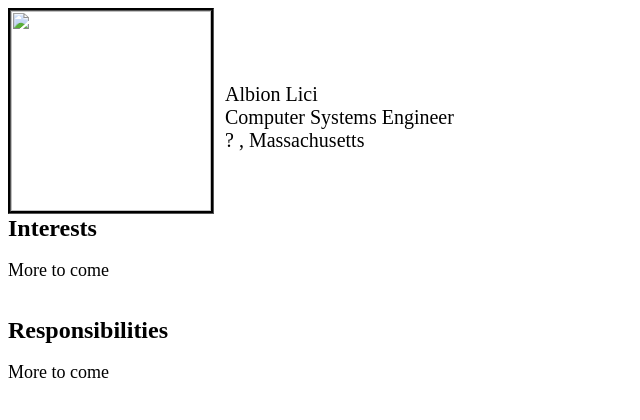
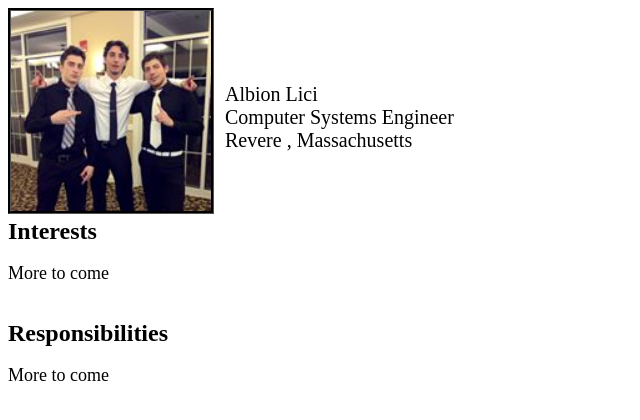
Before and after one commit to sethkielbasa/sdpSite, a plain HTML site: page subpages/team/albionLici.html in a window 1280 px wide. Shown: the whole page, without its empty margins (0-640 px from the left). Drawn offline with nearby package versions, Linux system fonts and the light colour scheme.

Commit message:
Adding Photos

```diff
--- a/subpages/team/albionLici.html
+++ b/subpages/team/albionLici.html
@@ -7,12 +7,12 @@
 </head>
 <body>
 
-	<img id="memberPhoto" src="img/albionLici.jpg" width="200" height="200"></img>
+	<img id="memberPhoto" src="img/albionLiciPhoto.jpg" width="200" height="200"></img>
 
 	<div id="infoBox">
 		<div id="name"> Albion Lici</div>
 		<div id="major"> Computer Systems Engineer </div>
-		<div id="hometown"> ? , Massachusetts </div>
+		<div id="hometown"> Revere , Massachusetts </div>
 	</div>
 
 	<div id="interests"> Interests
```
Also changed, not shown: subpages/team/andrewSousa.html (+1 -1 lines), subpages/team/img/albionLiciPhoto.jpg (added), subpages/team/img/andrewSousaPhoto.jpg, subpages/team/img/noahPortnoyPhoto.jpg, subpages/team/img/sethKielbasaPhoto.jpg.
